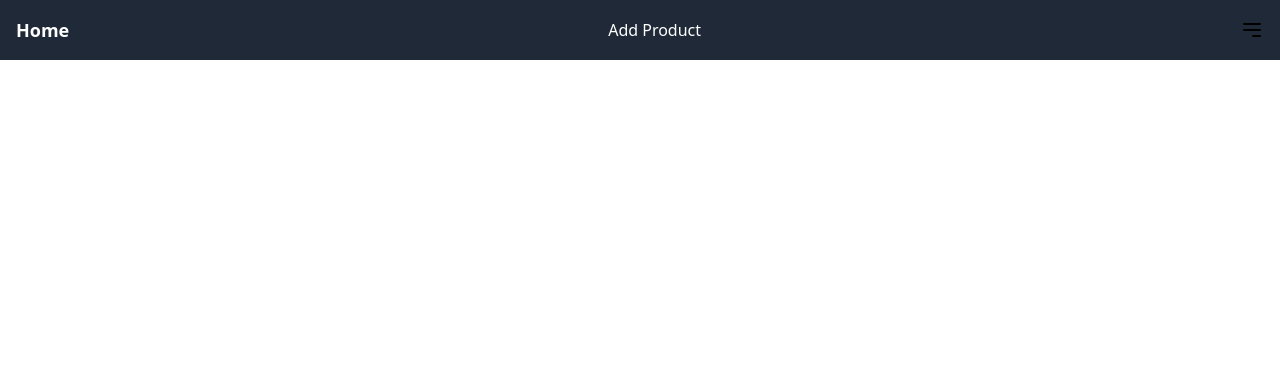
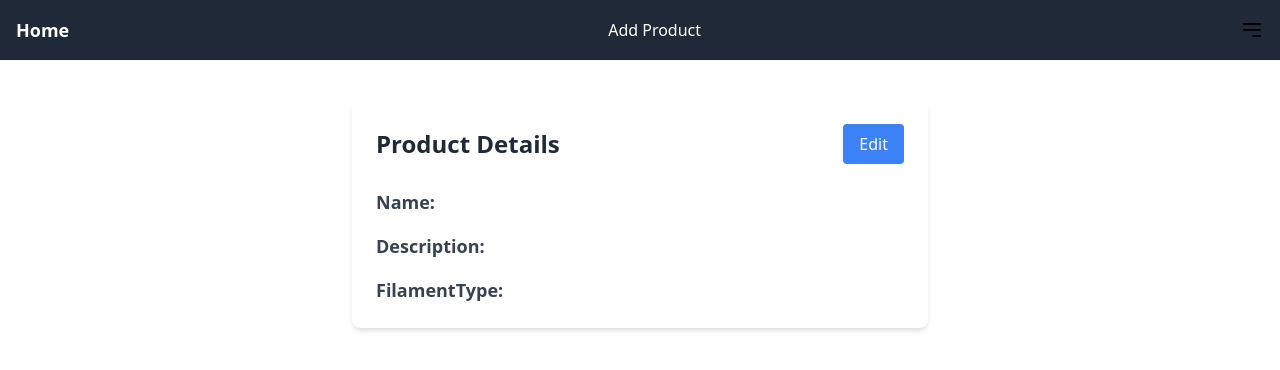
Before and after one commit to benhalverson/rc-admin, an Angular app: page /product/1 in a window 1280 px wide. Shown: the top 370 px of the page. Built offline with nearby package versions, Linux system fonts and the light colour scheme; no server answers.

Commit message:
update product details

```diff
--- a/src/app/product-details/product-details.component.html
+++ b/src/app/product-details/product-details.component.html
@@ -1,6 +1,94 @@
-<div>
-  <p>{{productDetails.name}}</p>
-  <p>{{productDetails.description}}</p>
-  <p>{{productDetails.filamentType}}</p>
+<div class="max-w-xl p-6 mx-auto mt-10 bg-white rounded-lg shadow-md">
+  <div class="flex items-center justify-between mb-6">
+    <h2 class="text-2xl font-bold text-gray-800">Product Details</h2>
+    <button
+      (click)="isEditing = !isEditing"
+      class="px-4 py-2 text-white bg-blue-500 rounded hover:bg-blue-600"
+    >
+      {{ isEditing ? "Cancel" : "Edit" }}
+    </button>
+  </div>
 
+  @if(!isEditing) {
+  <div class="space-y-4">
+    <p class="text-lg font-semibold text-gray-700">
+      Name: <span class="text-gray-900">{{ productDetails.name }}</span>
+    </p>
+    <p class="text-lg font-semibold text-gray-700">
+      Description:
+      <span class="text-gray-900">{{ productDetails.description }}</span>
+    </p>
+    <p class="text-lg font-semibold text-gray-700">
+      FilamentType:
+      <span class="text-gray-900">{{ productDetails.filamentType }}</span>
+    </p>
+  </div>
+  } @if(isEditing) {
+  <form [formGroup]="productForm" (ngSubmit)="saveChanges()" class="space-y-4">
+    <div class="space-y-4">
+      <label class="block">
+        <span class="text-gray-700">Name</span>
+        <input
+          type="text"
+          class="block w-full mt-1 border-gray-300 rounded shadow-sm focus:ring-blue-500 focus:border-blue-500"
+          formControlName="name"
+        />
+        @if(productForm.get('name')?.invalid &&
+        productForm.get('name')?.touched) {
+
+        <span class="text-sm text-red-500"
+          >Name is required and should not exceed 100 characters.</span
+        >
+        }
+      </label>
+      <label class="block">
+        <span class="text-gray-700">STL Link</span>
+        <input
+          type="text"
+          class="block w-full mt-1 border-gray-300 rounded shadow-sm focus:ring-blue-500 focus:border-blue-500"
+          formControlName="stl"
+        />
+        @if(productForm.get('stl')?.invalid &&
+        productForm.get('stl')?.touched) {
+
+        <span class="text-sm text-red-500"
+          >STL is required</span
+        >
+        }
+      </label>
+      <label class="block">
+        <span class="text-gray-700">Description</span>
+        <textarea
+          rows="4"
+          class="block w-full mt-1 border-gray-300 rounded shadow-sm focus:ring-blue-500 focus:border-blue-500"
+          formControlName="description"
+        ></textarea>
+        @if(productForm.get('description')?.invalid &&
+        productForm.get('description')?.touched) {
+
+        <span class="text-sm text-red-500"
+          >Description is requred.</span
+        >
+        }
+      </label>
+      <div class="flex justify-end mt-4 space-x-4">
+        <button
+          type="button"
+          class="px-4 py-2 text-white bg-green-500 rounded hover:bg-green-600"
+          (click)="saveChanges()"
+        >
+          Save
+        </button>
+        <button
+          type="button"
+          class="px-4 py-2 text-gray-800 bg-gray-300 rounded hover:bg-gray-400"
+          (click)="isEditing = false"
+        >
+          Cancel
+        </button>
+      </div>
+    </div>
+  </form>
+
+  }
 </div>
--- a/src/app/product-details/product-details.component.ts
+++ b/src/app/product-details/product-details.component.ts
@@ -1,31 +1,85 @@
 import { Component } from '@angular/core';
-import { Product, ProductResponse, ProductService } from '../product.service';
-import { ActivatedRoute } from '@angular/router';
+import { Product, ProductService } from '../product.service';
+import { ActivatedRoute, Params, Router } from '@angular/router';
+import { catchError, of, Subject, switchMap, takeUntil, tap } from 'rxjs';
+import { FormBuilder, FormGroup, FormsModule, NgModel, ReactiveFormsModule, Validators } from '@angular/forms';
+import { ToastrService } from 'ngx-toastr';
 
 @Component({
-    selector: 'app-product-details',
-    imports: [],
-    templateUrl: './product-details.component.html',
-    styleUrl: './product-details.component.css'
+  selector: 'app-product-details',
+  imports: [ReactiveFormsModule],
+  templateUrl: './product-details.component.html',
+  styleUrl: './product-details.component.css',
 })
 export class ProductDetailsComponent {
 
-  constructor(private readonly productService: ProductService, private readonly route: ActivatedRoute) { }
-
+  productForm: FormGroup
   productDetails = {} as Product;
   editableDetails = {} as Product;
   isEditing = false;
+  private destroy$ = new Subject<void>();
 
-  ngOnInit() {
-    this.route.params.subscribe(params => {
-      this.productService.getProductById(params['id']).subscribe((product: ProductResponse) => {
-        this.productDetails = product;
-      });
+
+  constructor(
+    private readonly productService: ProductService,
+    private readonly route: ActivatedRoute,
+    private readonly router: Router,
+    private readonly fb: FormBuilder,
+    private readonly toastr: ToastrService
+  ) {
+    this.productForm = this.fb.group({
+      name: [''],
+      description: ['', ],
+      filamentType: [''],
     });
   }
 
-  saveChanges() {
-    this.productService.updateProduct(this.productDetails).subscribe(() => {});
+  ngOnInit() {
+    this.route.params
+      .pipe(
+        switchMap((params: Params) =>
+          this.productService.getProductById(params['id'])
+        ),
+        tap((product) => {
+          this.productDetails = product;
+          this.productForm.patchValue(product);
+        }),
+        takeUntil(this.destroy$)
+      )
+      .subscribe();
   }
 
+  saveChanges() {
+    if(this.productForm.invalid) {
+      return;
+    }
+
+    const updatedProduct: Product = {
+      ...this.productDetails,
+      ...this.productForm.value,
+    }
+
+    this.productService
+      .updateProduct(updatedProduct)
+      .pipe(
+        tap(() => {
+          this.productDetails = updatedProduct;
+          this.isEditing = false;
+          this.toastr.success('Product updated successfully');
+          this.router.navigate(['/products']);
+        }),
+        catchError((error) => {
+          this.toastr.error('Error updating product');
+          // this.router.navigate(['/']);
+          return of(error);
+        }),
+        takeUntil(this.destroy$)
+      )
+      .subscribe();
+  }
+
+  ngOnDestroy() {
+    this.destroy$.next();
+    this.destroy$.complete();
+  }
 }
```
